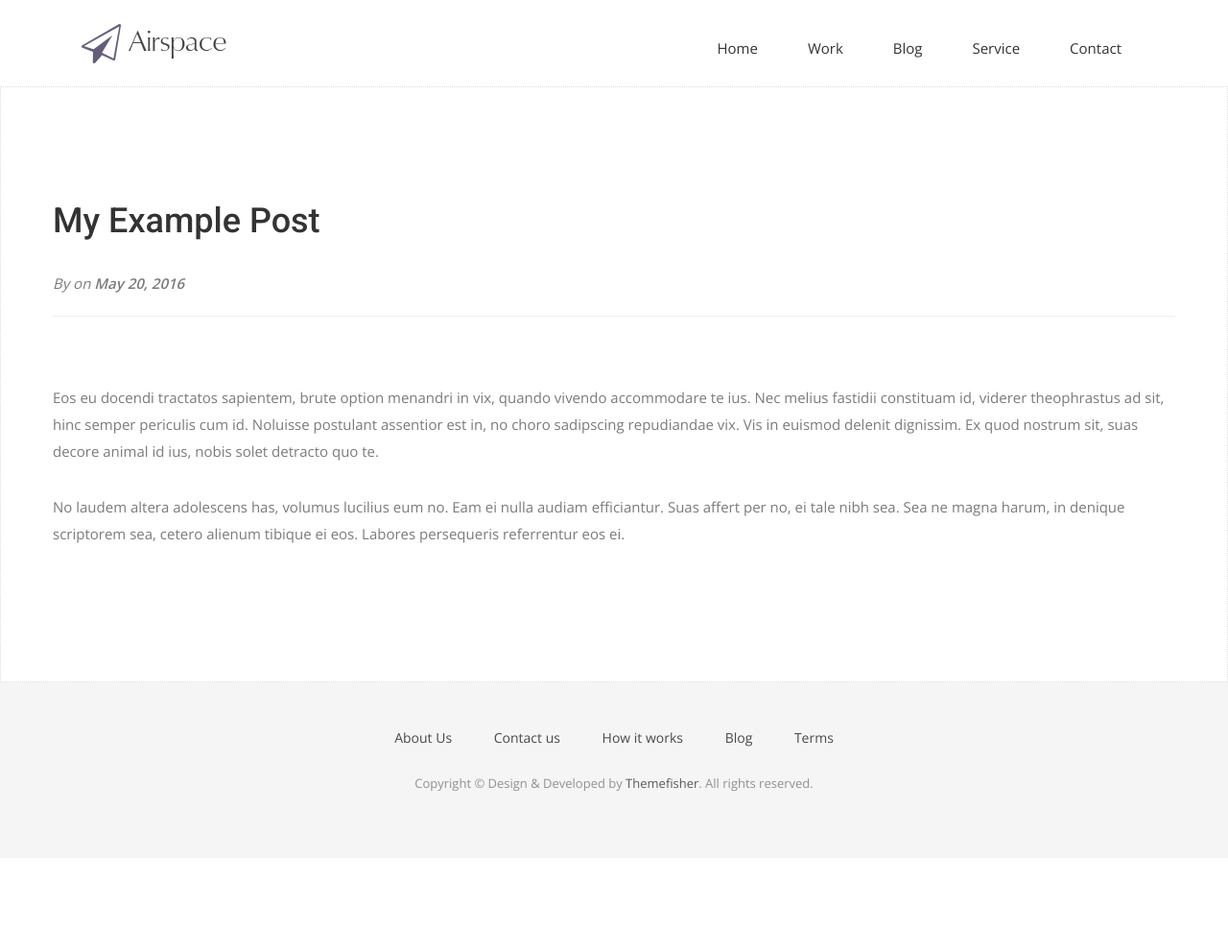
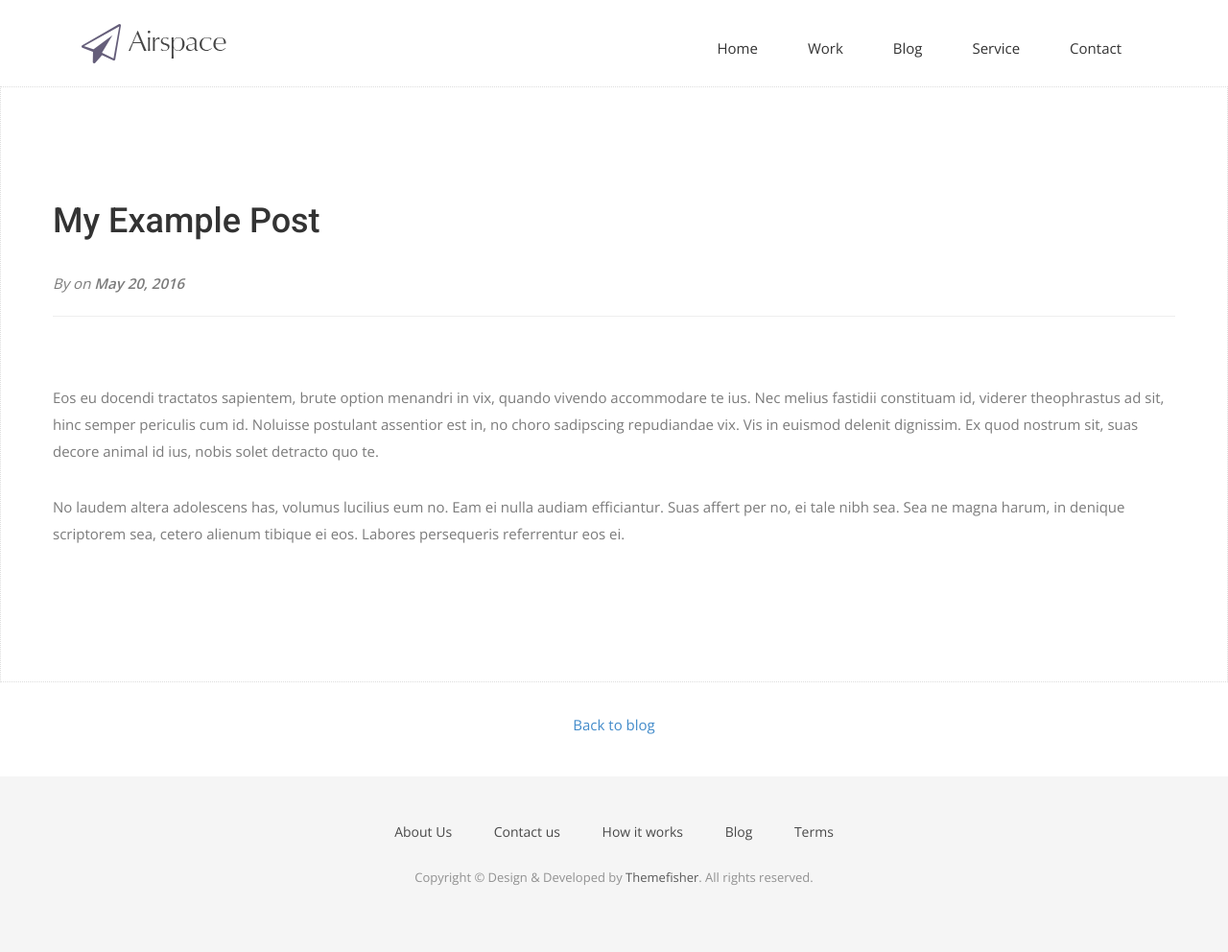
Before and after one commit to mullender/try-pages, a Jekyll site: the page built from _posts/2016-05-20-my-example-post.md, in a window 1280 px wide. Shown: the whole page at 96% size. Built offline with Jekyll 4.4.1, drawn with Linux system fonts in a browser that asks for light colours; nearby versions of some CDN libraries; some web fonts are replaced; before the commit the page ends 900 px from its top, so only the background shows below that.

Commit message:
Back to Blog link

```diff
--- a/_layouts/post.html
+++ b/_layouts/post.html
@@ -21,3 +21,6 @@ layout: page
     </div>
   </section>
 </div>
+<p class="center-text" style="padding: 30px;">
+  <a href="/blog">Back to blog</a>
+</p>
--- a/css/style.css
+++ b/css/style.css
@@ -10,6 +10,10 @@
 
  .bold {
    font-weight: bold;
+ }
+
+ .center-text {
+   text-align: center;
  }
 
 .post-area {
```
